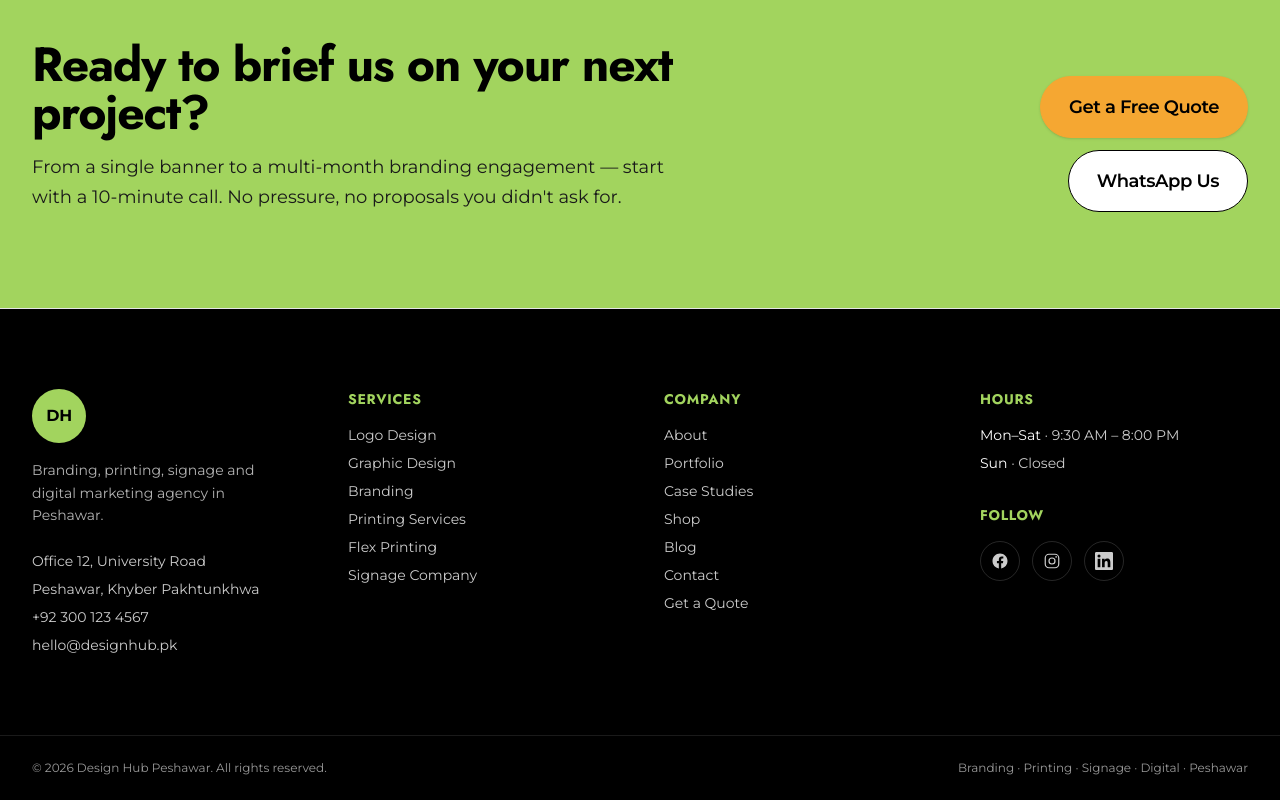
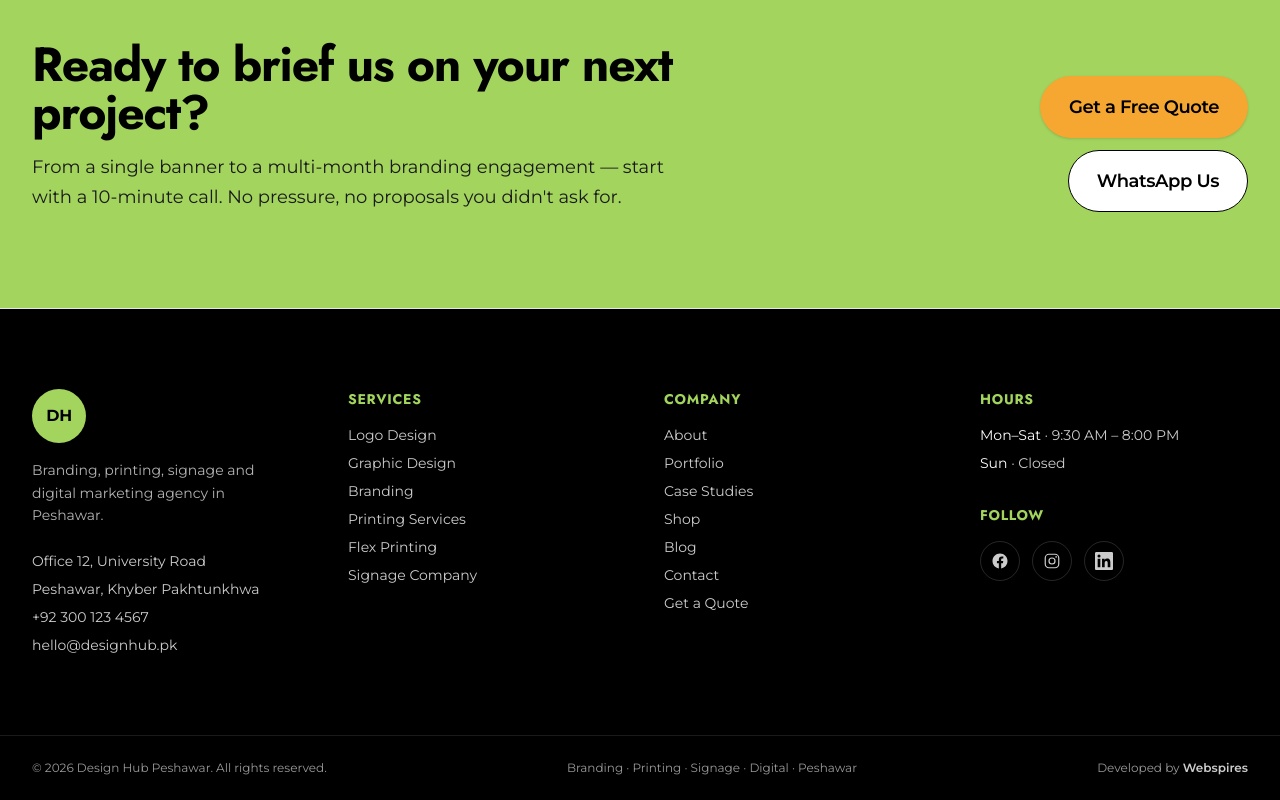
Before and after one commit to infodesignhubpk-afk/website, a Next.js app: page / in a window 1280 px wide. Shown: the part 8705-9505 px from the top of the page. Built offline with nearby package versions, Linux system fonts and the light colour scheme; no server answers.

Commit message:
Replace Breadcrumbs with PageHero component for improved layout on Products page

```diff
--- a/components/layout/Footer.tsx
+++ b/components/layout/Footer.tsx
@@ -79,6 +79,17 @@ export async function Footer() {
         <Container className="flex flex-col items-start justify-between gap-3 py-6 text-xs text-white/60 md:flex-row md:items-center">
           <p>© {year} {site.legalName}. All rights reserved.</p>
           <p>Branding · Printing · Signage · Digital · Peshawar</p>
+          <p>
+            Developed by{" "}
+            <a
+              href="https://webspires.com.pk?utm=designhub"
+              target="_blank"
+              rel="noopener noreferrer"
+              className="font-semibold text-white/80 hover:text-brand"
+            >
+              Webspires
+            </a>
+          </p>
         </Container>
       </div>
     </footer>
```
